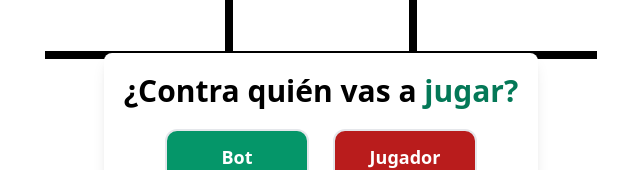
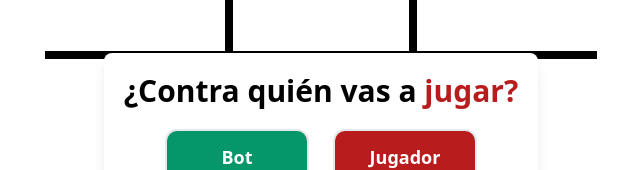
Before and after one commit to ADevsays/bot_of_tres_en_raya, a Vue app: page / in a window 1280 px wide. Shown: the part 271-441 px from the top of the page, without its empty margins (319-959 px from the left). Built offline with nearby package versions, Linux system fonts and the light colour scheme.

Commit message:
become change

```diff
--- a/src/components/rival_modal.vue
+++ b/src/components/rival_modal.vue
@@ -9,7 +9,7 @@
 </script>
 <template>
     <div v-show="condition" class="absolute rounded-lg flex flex-col justify-center items-center shadow-lg bg-white w-auto p-5">
-      <h3 class="font-bold text-3xl text-center">{{content}} <span class="text-emerald-700">{{sub}}</span></h3>
+      <h3 class="font-bold text-3xl text-center">{{content}} <span class="text-red-700">{{sub}}</span></h3>
       <div class="flex gap-6">
         <slot/>
       </div>
```
